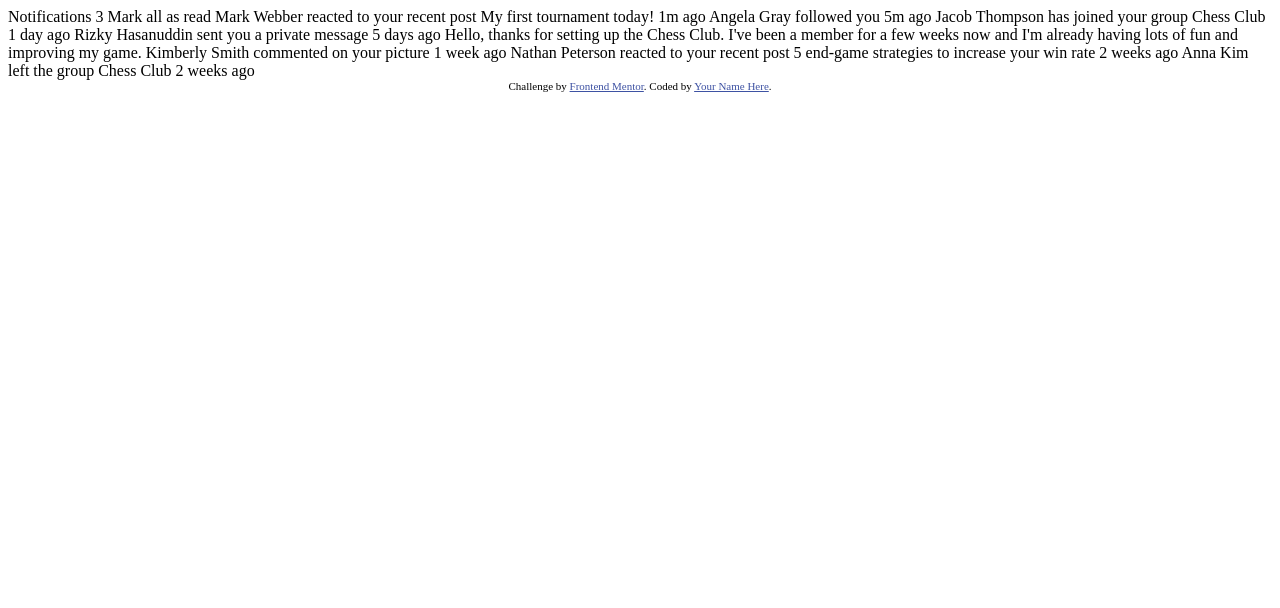
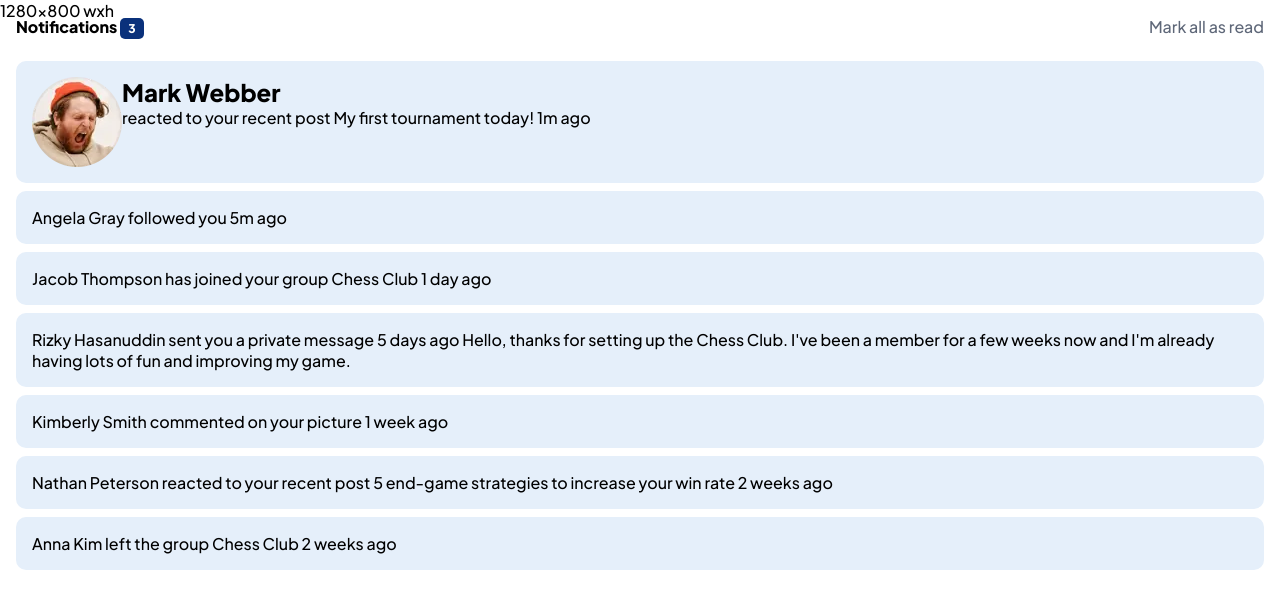
Before and after one commit to aljager1983/notifications-page, a plain HTML site: page index.html in a window 1280 px wide. Drawn offline with Linux system fonts and the light colour scheme.

Commit message:
2-added css and js

```diff
--- a/index.html
+++ b/index.html
@@ -5,47 +5,57 @@
   <meta name="viewport" content="width=device-width, initial-scale=1.0"> <!-- displays site properly based on user's device -->
 
   <link rel="icon" type="image/png" sizes="32x32" href="./assets/images/favicon-32x32.png">
+  <link rel="stylesheet" href="style.css">
+  <link rel="preconnect" href="https://fonts.googleapis.com">
+  <link rel="preconnect" href="https://fonts.gstatic.com" crossorigin>
+  <link href="https://fonts.googleapis.com/css2?family=Plus+Jakarta+Sans:wght@500;800&display=swap" rel="stylesheet">
 
   <title>Frontend Mentor | Notifications page</title>
 
-  <!-- Feel free to remove these styles or customise in your own stylesheet 👍 -->
-  <style>
-    .attribution { font-size: 11px; text-align: center; }
-    .attribution a { color: hsl(228, 45%, 44%); }
-  </style>
+
 </head>
-<body>
+<body onload="size()" id="body">
+  <div id="wh" note="for testing height and width of browser"></div>
+<main>
+  <header>
+  <h1>Notifications <span id="count">3</span></h1>
 
-  Notifications 3
-
-  Mark all as read
-
-  Mark Webber reacted to your recent post My first tournament today!
+  <p id="read">Mark all as read</p>
+  </header>
+  <section id="post7">
+    <img src="assets/images/avatar-mark-webber.webp" alt="image of Mark Webber" >
+  <div class="content-post"><h2>Mark Webber</h2> reacted to your recent post My first tournament today!
   1m ago
-
+  </div>
+  </section>
+  <section id="post6">
   Angela Gray followed you
   5m ago
-
+</section>
+<section id="post5">
   Jacob Thompson has joined your group Chess Club
   1 day ago
-
+</section>
+<section id="post4">
   Rizky Hasanuddin sent you a private message
   5 days ago
+
   Hello, thanks for setting up the Chess Club. I've been a member for a few weeks now and
   I'm already having lots of fun and improving my game.
-
+</section>
+<section id="post3">
   Kimberly Smith commented on your picture
   1 week ago
-
+</section>
+<section id="post2">
   Nathan Peterson reacted to your recent post 5 end-game strategies to increase your win rate
   2 weeks ago
-
+</section>
+<section id="post1">
   Anna Kim left the group Chess Club
   2 weeks ago
-
-  <div class="attribution">
-    Challenge by <a href="https://www.frontendmentor.io?ref=challenge" target="_blank">Frontend Mentor</a>.
-    Coded by <a href="#">Your Name Here</a>.
-  </div>
+</section>
+</main>
+<script src="index.js"></script>
 </body>
 </html>
--- /dev/null
+++ b/index.js
@@ -0,0 +1,7 @@
+const scrSize = document.getElementById("wh");
+
+function size () {
+    let h = window.innerHeight;
+    let w = window.innerWidth;
+    scrSize.innerHTML = w + "x" + h + " wxh";
+}
--- /dev/null
+++ b/style.css
@@ -0,0 +1,75 @@
+:root {
+--Red: hsl(1, 90%, 64%);
+--Blue: hsl(219, 85%, 26%);
+--Verylightgrayishblue: hsl(210, 60%, 98%);
+--Lightgrayishblue_1: hsl(211, 68%, 94%);
+--Lightgrayishblue_2: hsl(205, 33%, 90%);
+--Grayishblue: hsl(219, 14%, 63%);
+--Darkgrayishblue: hsl(219, 12%, 42%);
+--Verydarkblue: hsl(224, 21%, 14%);
+}
+
+*, *::before, *::after {
+    box-sizing: border-box;
+}
+
+body {
+    margin: 0;
+    padding: 0;
+    font-family: 'Plus Jakarta Sans', sans-serif;
+}
+#wh {
+    position: absolute;
+
+}
+main {
+    padding: 1rem;
+}
+
+header {
+    display: flex;
+    flex-direction: row;
+    justify-content: space-between;
+    align-items: center;
+    padding-bottom: 1rem;
+}
+
+header > * {
+    padding: 0;
+    margin: 0;
+}
+
+h1 {
+    font-size: 1rem;
+    font-weight: 800;
+}
+
+#count {
+    color: white;
+    background-color: var(--Blue);
+    font-size: 0.75rem;
+    border-radius: 5px;
+    padding: .2rem .5rem;
+}
+
+#read {
+    font-weight: 500;
+    color: var(--Darkgrayishblue);
+}
+section {
+    display: flex;
+    margin: 0.5rem 0;
+    padding: 1rem;
+    border-radius: 10px;
+    background-color: var(--Lightgrayishblue_1);
+}
+
+section img {
+    object-fit:contain;
+    /* width: autop; */
+}
+
+h2 {
+    margin: 0;
+    padding: 0;
+}
```
